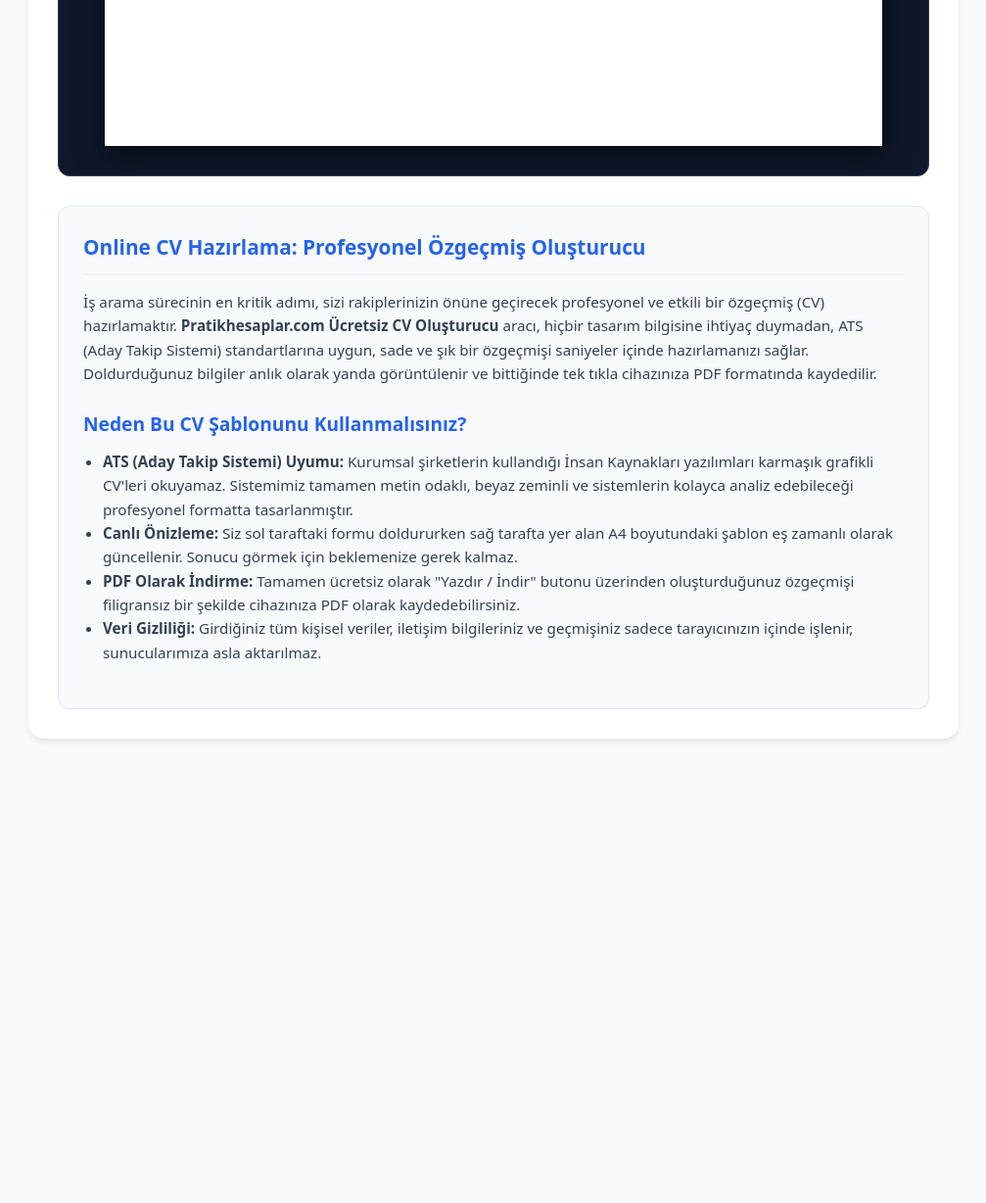
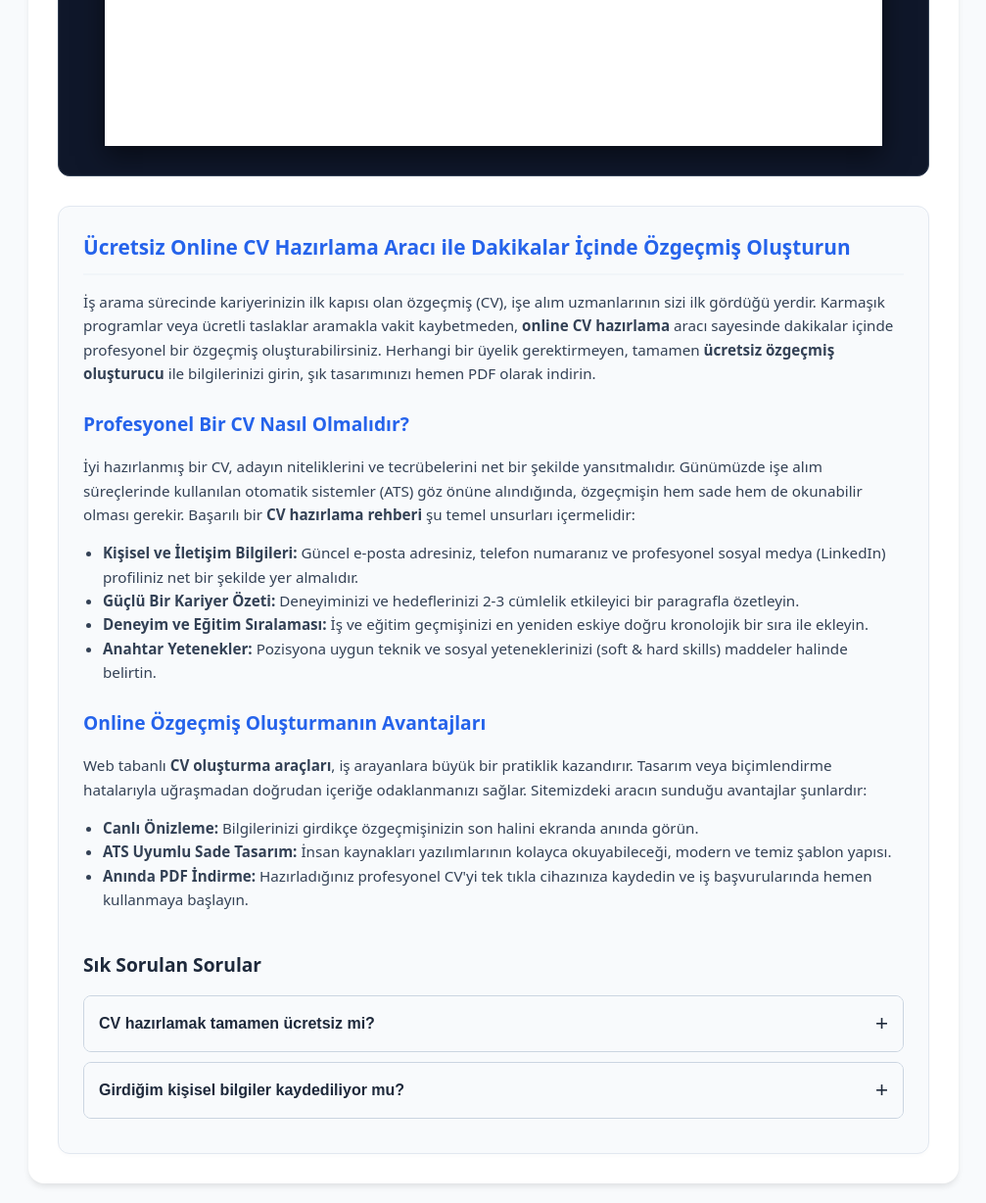
Before and after one commit to cempolat172-arch/pratikhesaplar, a FastAPI app: page /cv-hazirlama in a window 1280 px wide. Shown: the part 3211-4439 px from the top of the page at 98% size, without its empty margins (136-1143 px from the left). Before the commit the page ends 3968 px from the top, so only its background shows below. Run offline with FastAPI, Linux system fonts and the light colour scheme.

Commit message:
CV hazırlama sayfası için SEO makalesi eklendi

```diff
--- a/templates/cv-hazirlama.html
+++ b/templates/cv-hazirlama.html
@@ -165,16 +165,39 @@
 </div>
 
 <div class="seo-content" style="background: #f8fafc; padding: 25px; border-radius: 12px; margin-top: 30px; border: 1px solid #e2e8f0; box-shadow: 0 2px 4px rgba(0,0,0,0.02);">
-    <h2 style="font-size: 1.3rem; margin-top: 0;">Online CV Hazırlama: Profesyonel Özgeçmiş Oluşturucu</h2>
-    <p>İş arama sürecinin en kritik adımı, sizi rakiplerinizin önüne geçirecek profesyonel ve etkili bir özgeçmiş (CV) hazırlamaktır. <strong>Pratikhesaplar.com Ücretsiz CV Oluşturucu</strong> aracı, hiçbir tasarım bilgisine ihtiyaç duymadan, ATS (Aday Takip Sistemi) standartlarına uygun, sade ve şık bir özgeçmişi saniyeler içinde hazırlamanızı sağlar. Doldurduğunuz bilgiler anlık olarak yanda görüntülenir ve bittiğinde tek tıkla cihazınıza PDF formatında kaydedilir.</p>
+    <h2 style="font-size: 1.3rem; margin-top: 0;">Ücretsiz Online CV Hazırlama Aracı ile Dakikalar İçinde Özgeçmiş Oluşturun</h2>
+    <p>İş arama sürecinde kariyerinizin ilk kapısı olan özgeçmiş (CV), işe alım uzmanlarının sizi ilk gördüğü yerdir. Karmaşık programlar veya ücretli taslaklar aramakla vakit kaybetmeden, <strong>online CV hazırlama</strong> aracı sayesinde dakikalar içinde profesyonel bir özgeçmiş oluşturabilirsiniz. Herhangi bir üyelik gerektirmeyen, tamamen <strong>ücretsiz özgeçmiş oluşturucu</strong> ile bilgilerinizi girin, şık tasarımınızı hemen PDF olarak indirin.</p>
 
-    <h3 style="font-size: 1.2rem; color: var(--primary); margin-top: 25px; margin-bottom: 10px;">Neden Bu CV Şablonunu Kullanmalısınız?</h3>
+    <h3 style="font-size: 1.2rem; color: var(--primary); margin-top: 25px; margin-bottom: 10px;">Profesyonel Bir CV Nasıl Olmalıdır?</h3>
+    <p>İyi hazırlanmış bir CV, adayın niteliklerini ve tecrübelerini net bir şekilde yansıtmalıdır. Günümüzde işe alım süreçlerinde kullanılan otomatik sistemler (ATS) göz önüne alındığında, özgeçmişin hem sade hem de okunabilir olması gerekir. Başarılı bir <strong>CV hazırlama rehberi</strong> şu temel unsurları içermelidir:</p>
     <ul style="margin-top: 10px; margin-bottom: 20px; padding-left: 20px; line-height: 1.6;">
-        <li><strong>ATS (Aday Takip Sistemi) Uyumu:</strong> Kurumsal şirketlerin kullandığı İnsan Kaynakları yazılımları karmaşık grafikli CV'leri okuyamaz. Sistemimiz tamamen metin odaklı, beyaz zeminli ve sistemlerin kolayca analiz edebileceği profesyonel formatta tasarlanmıştır.</li>
-        <li><strong>Canlı Önizleme:</strong> Siz sol taraftaki formu doldururken sağ tarafta yer alan A4 boyutundaki şablon eş zamanlı olarak güncellenir. Sonucu görmek için beklemenize gerek kalmaz.</li>
-        <li><strong>PDF Olarak İndirme:</strong> Tamamen ücretsiz olarak "Yazdır / İndir" butonu üzerinden oluşturduğunuz özgeçmişi filigransız bir şekilde cihazınıza PDF olarak kaydedebilirsiniz.</li>
-        <li><strong>Veri Gizliliği:</strong> Girdiğiniz tüm kişisel veriler, iletişim bilgileriniz ve geçmişiniz sadece tarayıcınızın içinde işlenir, sunucularımıza asla aktarılmaz.</li>
+        <li><strong>Kişisel ve İletişim Bilgileri:</strong> Güncel e-posta adresiniz, telefon numaranız ve profesyonel sosyal medya (LinkedIn) profiliniz net bir şekilde yer almalıdır.</li>
+        <li><strong>Güçlü Bir Kariyer Özeti:</strong> Deneyiminizi ve hedeflerinizi 2-3 cümlelik etkileyici bir paragrafla özetleyin.</li>
+        <li><strong>Deneyim ve Eğitim Sıralaması:</strong> İş ve eğitim geçmişinizi en yeniden eskiye doğru kronolojik bir sıra ile ekleyin.</li>
+        <li><strong>Anahtar Yetenekler:</strong> Pozisyona uygun teknik ve sosyal yeteneklerinizi (soft & hard skills) maddeler halinde belirtin.</li>
     </ul>
+
+    <h3 style="font-size: 1.2rem; color: var(--primary); margin-top: 25px; margin-bottom: 10px;">Online Özgeçmiş Oluşturmanın Avantajları</h3>
+    <p>Web tabanlı <strong>CV oluşturma araçları</strong>, iş arayanlara büyük bir pratiklik kazandırır. Tasarım veya biçimlendirme hatalarıyla uğraşmadan doğrudan içeriğe odaklanmanızı sağlar. Sitemizdeki aracın sunduğu avantajlar şunlardır:</p>
+    <ul style="margin-top: 10px; margin-bottom: 20px; padding-left: 20px; line-height: 1.6;">
+        <li><strong>Canlı Önizleme:</strong> Bilgilerinizi girdikçe özgeçmişinizin son halini ekranda anında görün.</li>
+        <li><strong>ATS Uyumlu Sade Tasarım:</strong> İnsan kaynakları yazılımlarının kolayca okuyabileceği, modern ve temiz şablon yapısı.</li>
+        <li><strong>Anında PDF İndirme:</strong> Hazırladığınız profesyonel CV'yi tek tıkla cihazınıza kaydedin ve iş başvurularında hemen kullanmaya başlayın.</li>
+    </ul>
+
+    <div class="faq-section" style="margin-top: 40px;">
+        <h3 style="font-size: 1.2rem; color: #1e293b; border-bottom: none; margin-bottom: 15px;">Sık Sorulan Sorular</h3>
+
+        <div class="faq-item">
+            <button class="faq-question" onclick="toggleFAQ(this)">CV hazırlamak tamamen ücretsiz mi?</button>
+            <div class="faq-answer"><div class="faq-answer-inner">Evet, sitemiz üzerinden dilediğiniz kadar özgeçmiş oluşturabilir ve herhangi bir ücret ödemeden PDF olarak indirebilirsiniz.</div></div>
+        </div>
+
+        <div class="faq-item">
+            <button class="faq-question" onclick="toggleFAQ(this)">Girdiğim kişisel bilgiler kaydediliyor mu?</button>
+            <div class="faq-answer"><div class="faq-answer-inner">Hayır, tüm işlemler tamamen tarayıcınız üzerinden gerçekleştirilir; gizliliğiniz ve güvenliğiniz için kişisel verileriniz sunucularımızda saklanmaz.</div></div>
+        </div>
+    </div>
 </div>
 {% endblock %}
 
```
